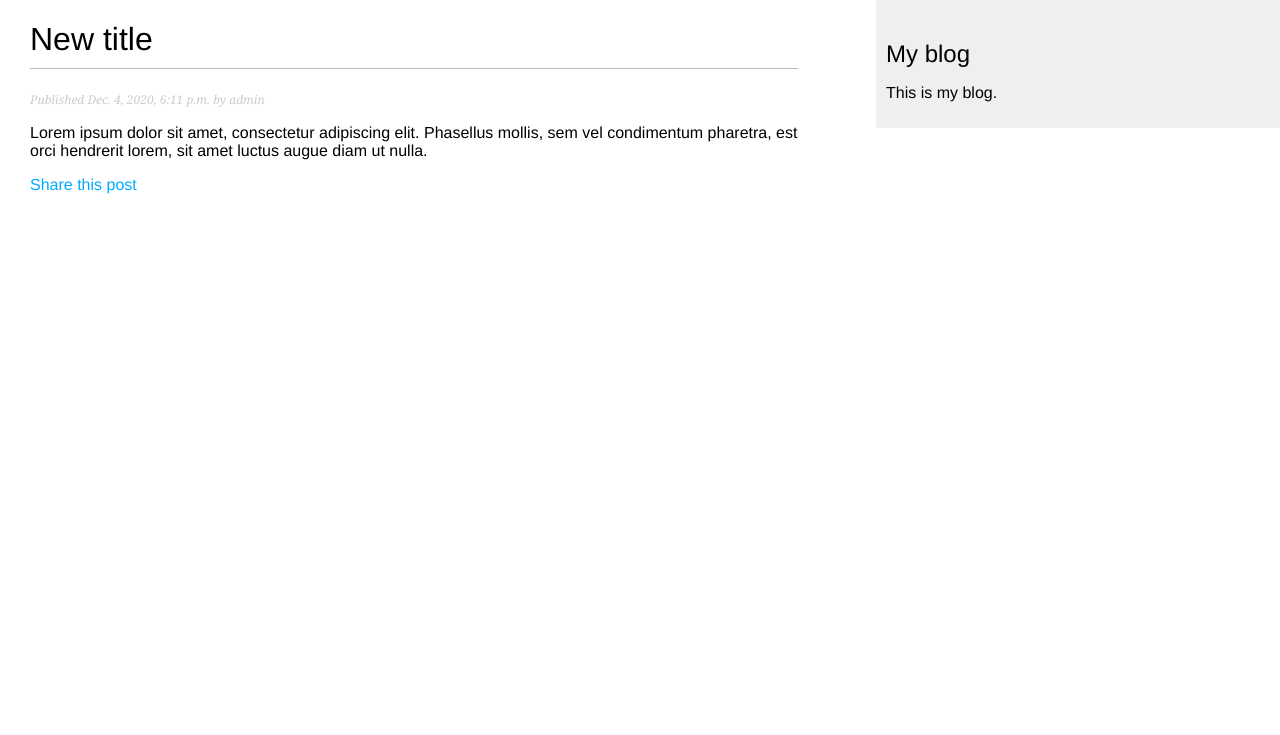
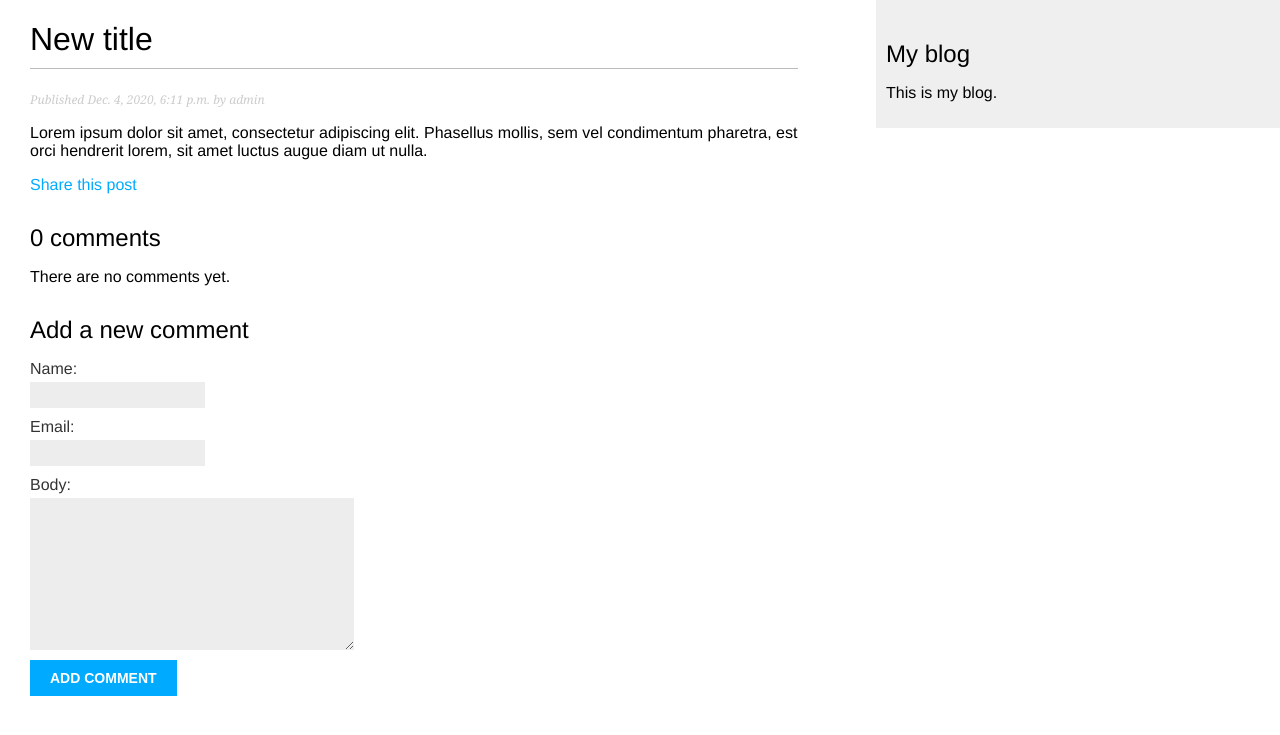
Before and after one commit to simonet85/django-3-projects, a Django app: a page that uses templates/blogsite/post/detail.html in a window 1280 px wide. Shown: the top 735 px of the page. Run offline with Django 3.2, Linux system fonts and the light colour scheme; data comes from the database, SQL or seed files in the repository; both versions use the stored data as it was after the commit.

Commit message:
Adding comments to the post details template

```diff
--- a/blogsite/forms.py
+++ b/blogsite/forms.py
@@ -12,4 +12,4 @@ class CommentForm( forms.ModelForm ) :
     #To create a form from a model, you just need to indicate which model to use to build the form in the Meta class of the form.
     class Meta :
         model = Comment
-        fields = ('name', 'email', 'body')
+        fields = ['name', 'email', 'body']
--- a/blogsite/views.py
+++ b/blogsite/views.py
@@ -41,7 +41,7 @@ def post_detail( request, year, month, day, post ) :
         comment_form = CommentForm()
     return render( request, 'blogsite/post/detail.html', {
         'post' : post,
-        'comment': comments,
+        'comments': comments,
         'new_comment' : new_comment,
         'comment_form' : comment_form
         })
--- a/templates/blogsite/post/detail.html
+++ b/templates/blogsite/post/detail.html
@@ -12,6 +12,33 @@
     <a href="{% url 'blogsite:post_share' post.id %}">
       Share this post
     </a>
+  </p>
+  {% with comments.count as total_comments %}
+    <h2>
+    {{ total_comments }} comment{{ total_comments|pluralize }}
+    </h2>
+  {% endwith %}
 
-  </p>
+  {% for comment in comments %}
+    <div class="comment">
+      <p class="info">
+        Comment {{ forloop.counter}} by {{ comment.name }}
+        {{ comment.created }}
+      </p>
+      {{ comment.body|linebreaks }}
+    </div>
+    {% empty %}
+    <p>There are no comments yet.</p>
+  {% endfor %}
+
+  {% if new_comment %}
+    <h2>Your comment has been added.</h2>
+    {% else %}
+    <h2>Add a new comment</h2>
+    <form method="POST">
+      {{ comment_form.as_p}}
+      {% csrf_token %}
+      <p><input type="submit" value="Add comment"></p>
+    </form>
+  {% endif %}
 {% endblock %}
```
Also changed, not shown: db.sqlite3.
